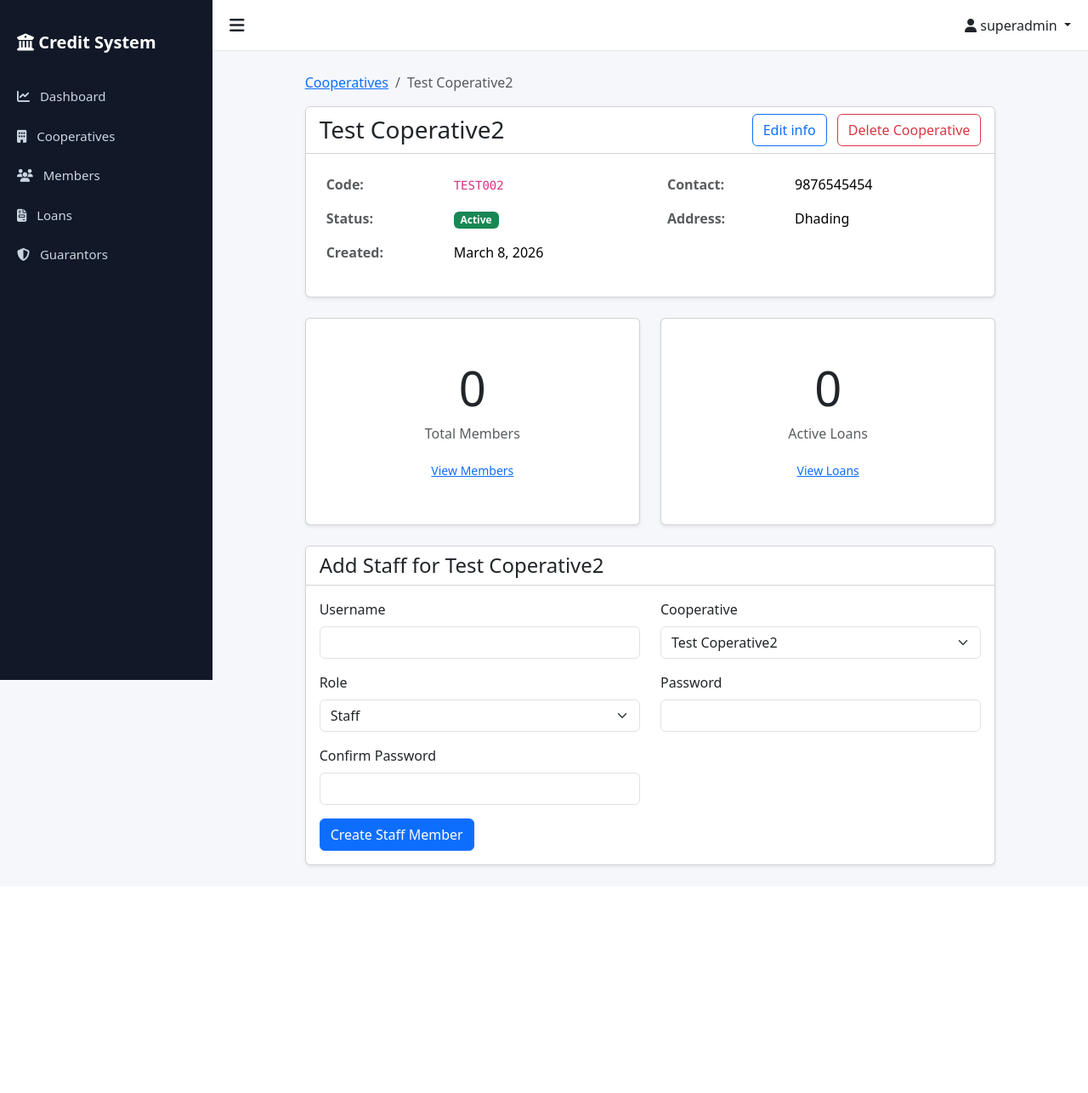
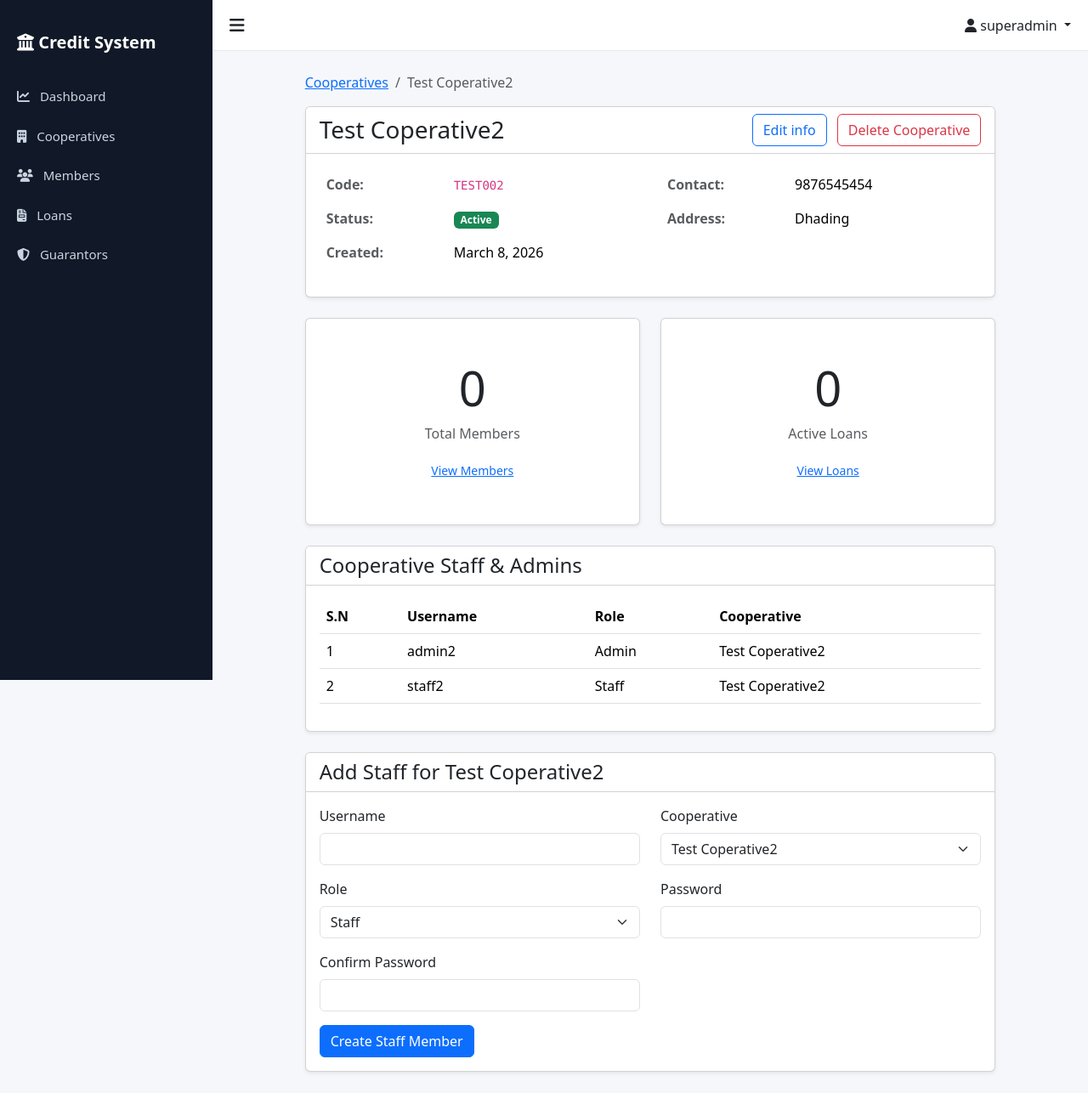
Before and after one commit to sameer9860/Credit-Information-System, a Django app: page /cooperatives/2/ in a window 1280 px wide. Shown: the whole page at 85% size. Before the commit the page ends 1022 px from the top, so only its background shows below. Run offline with Django 5.2, Linux system fonts and the light colour scheme; a user stored in the database is signed in; data comes from the database, SQL or seed files in the repository; both versions use the stored data as it was after the commit.

Commit message:
Feat:table for superadmin to see users

```diff
--- a/templates/cooperatives/cooperative_detail.html
+++ b/templates/cooperatives/cooperative_detail.html
@@ -88,6 +88,41 @@
         {% if request.user.is_superadmin %}
         <div class="card shadow-sm mt-4">
             <div class="card-header bg-white">
+                <h4 class="mb-0">Cooperative Staff & Admins</h4>
+            </div>
+            <div class="card-body">
+                <div class="table-responsive">
+                    <table class="table table-hover">
+                        <thead>
+                            <tr>
+                                <th>S.N</th>
+                                <th>Username</th>
+                                <th>Role</th>
+                                <th>Cooperative</th>
+                            </tr>
+                        </thead>
+                        <tbody>
+                            {% for staff in cooperative_staff %}
+                            <tr>
+                                <td>{{ forloop.counter }}</td>
+                                <td>{{ staff.username }}</td>
+                                <td>{{ staff.get_role_display }}</td>
+                                <td>{{ cooperative.name }}</td>
+                            </tr>
+                            {% empty %}
+                            <tr>
+                                <td colspan="4" class="text-center text-muted">No staff members found for this
+                                    cooperative.</td>
+                            </tr>
+                            {% endfor %}
+                        </tbody>
+                    </table>
+                </div>
+            </div>
+        </div>
+
+        <div class="card shadow-sm mt-4">
+            <div class="card-header bg-white">
                 <h4 class="mb-0">Add Staff for {{ cooperative.name }}</h4>
             </div>
             <div class="card-body">
```
Also changed, not shown: db.sqlite3.
